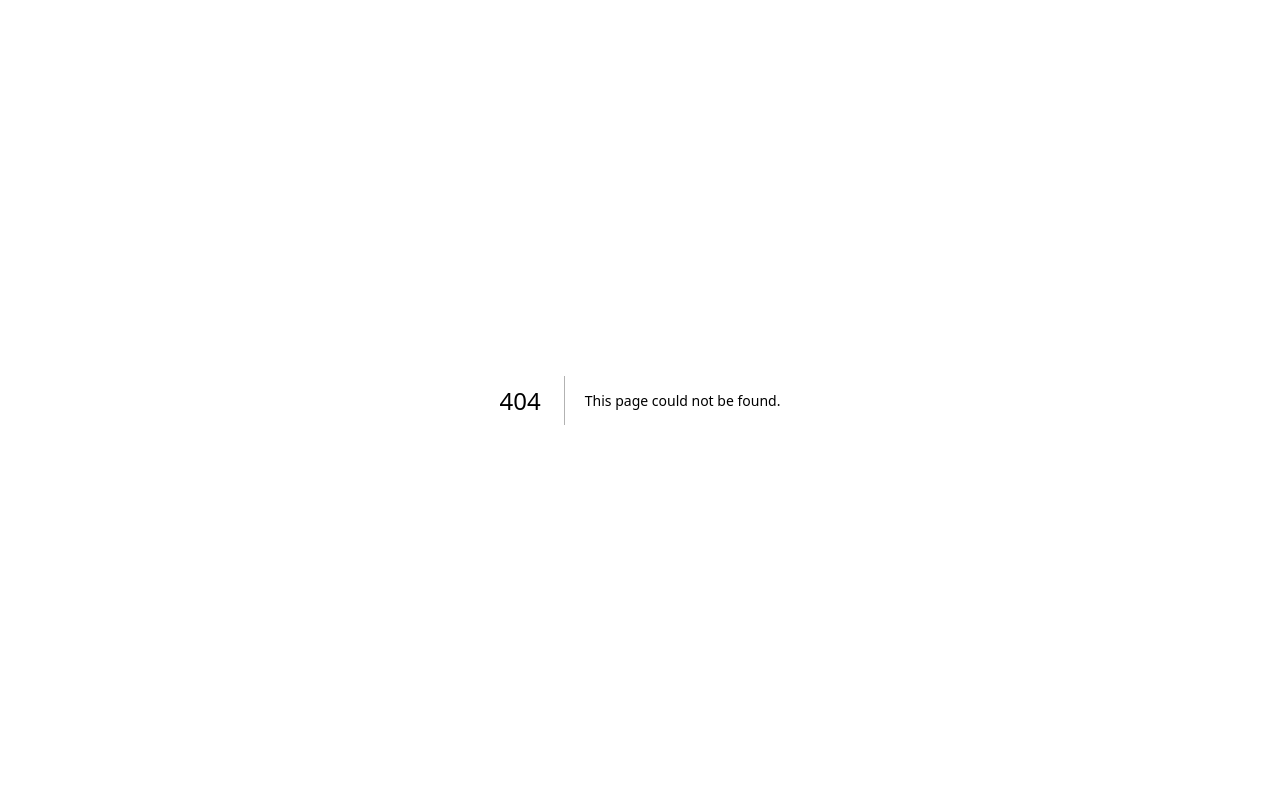
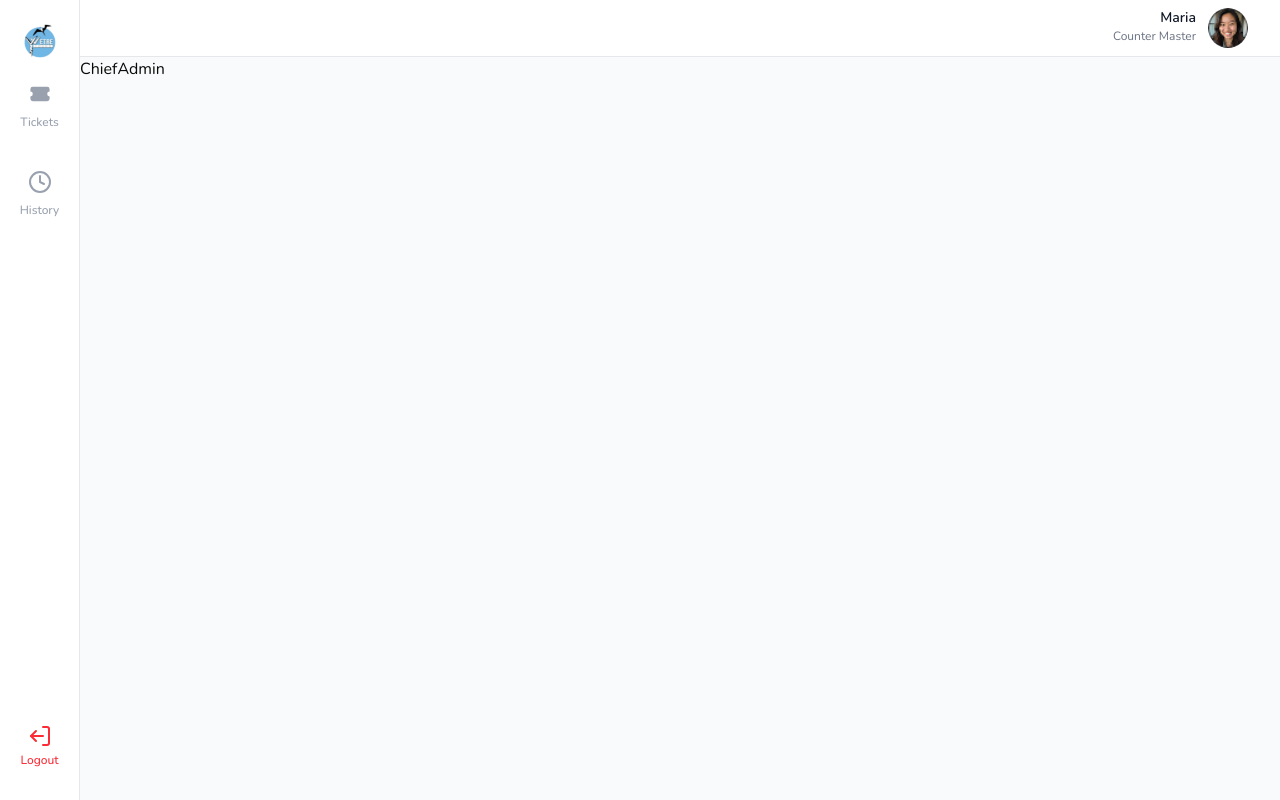
Before and after one commit to suman-chandra-barman/etre-tours-frontend, a Next.js app: page /chief-admin in a window 1280 px wide. Before the commit this address had no page. Built offline with nearby package versions, Linux system fonts and the light colour scheme.

Commit message:
feat: add Chief Admin role with routing and page implementation

```diff
--- a/app/(auth)/login/page.tsx
+++ b/app/(auth)/login/page.tsx
@@ -40,6 +40,9 @@ function LoginPage() {
 
       // Redirect based on role
       switch (selectedRole) {
+        case "cheif-admin":
+          router.push("/chief-admin");
+          break;
         case "admin":
           router.push("/admin");
           break;
@@ -143,6 +146,14 @@ function LoginPage() {
               <Button
                 type="button"
                 size="sm"
+                onClick={() => setSelectedRole("cheif-admin")}
+                variant={selectedRole === "cheif-admin" ? "default" : "outline"}
+              >
+                Chief Admin
+              </Button>
+              <Button
+                type="button"
+                size="sm"
                 onClick={() => setSelectedRole("admin")}
                 variant={selectedRole === "admin" ? "default" : "outline"}
               >
--- /dev/null
+++ b/app/(main)/chief-admin/page.tsx
@@ -0,0 +1,11 @@
+
+
+function ChiefAdminPage() {
+  return (
+    <main>
+        ChiefAdmin
+    </main>
+  )
+}
+
+export default ChiefAdminPage
--- a/constants/RoleNavLinks.tsx
+++ b/constants/RoleNavLinks.tsx
@@ -34,6 +34,13 @@ export const roleNavLinks: Record<UserRole, NavLink[]> = {
       href: "/admin/settings",
       label: "Settings",
       icon: <Settings className="w-6 h-6 mb-1" />,
+    },
+  ],
+  "cheif-admin": [
+    {
+      href: "/chief-admin",
+      label: "Overview",
+      icon: <LayoutDashboard className="w-6 h-6 mb-1" />,
     },
   ],
   "direct-sales": [
--- a/middleware.ts
+++ b/middleware.ts
@@ -4,16 +4,18 @@ import type { NextRequest } from "next/server";
 // Constants
 const ROUTES = {
   LOGIN: "/login",
+  CHIEF_ADMIN: "/chief-admin",
   ADMIN: "/admin",
   CRUISE_SALES: "/cruise-sales",
   DIRECT_SALES: "/direct-sales",
   PARTNER_SALES: "/partner-sales",
 } as const;
 
-type UserRole = "admin" | "cruise-sales" | "direct-sales" | "partner-sales";
+type UserRole = "cheif-admin"|"admin" | "cruise-sales" | "direct-sales" | "partner-sales";
 
 // Route permissions mapping
 const ROUTE_PERMISSIONS: Record<string, UserRole[]> = {
+  [ROUTES.CHIEF_ADMIN]: ["cheif-admin"],
   [ROUTES.ADMIN]: ["admin"],
   [ROUTES.CRUISE_SALES]: ["cruise-sales"],
   [ROUTES.DIRECT_SALES]: ["direct-sales"],
@@ -22,6 +24,7 @@ const ROUTE_PERMISSIONS: Record<string, UserRole[]> = {
 
 // Role to dashboard mapping
 const ROLE_DASHBOARD_MAP: Record<UserRole, string> = {
+  "cheif-admin": ROUTES.CHIEF_ADMIN,
   admin: ROUTES.ADMIN,
   "cruise-sales": ROUTES.CRUISE_SALES,
   "direct-sales": ROUTES.DIRECT_SALES,
@@ -117,6 +120,7 @@ export const config = {
   matcher: [
     "/",
     "/login",
+    "/chief-admin/:path*",
     "/admin/:path*",
     "/cruise-sales/:path*",
     "/direct-sales/:path*",
--- a/types/user.ts
+++ b/types/user.ts
@@ -1,4 +1,5 @@
 export type UserRole =
+  | "cheif-admin"
   | "admin"
   | "direct-sales"
   | "cruise-sales"
```
